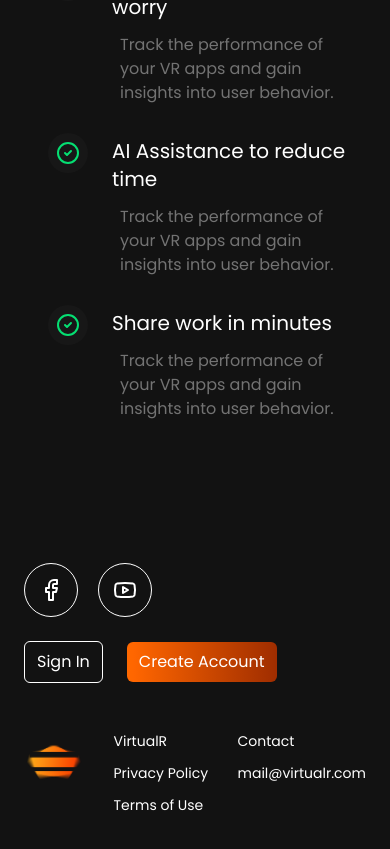
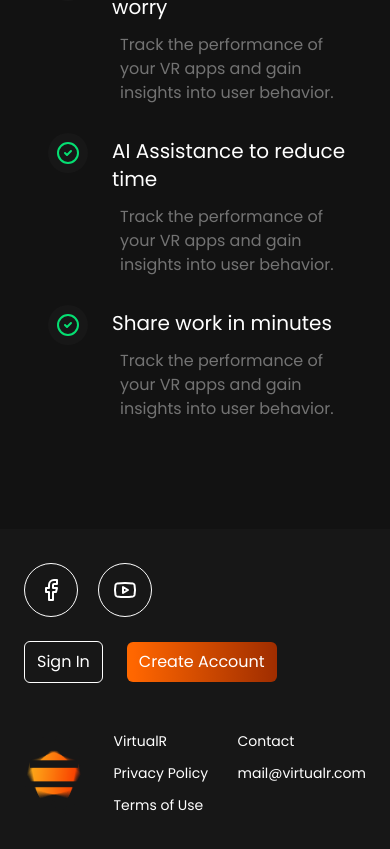
Before and after one commit to mohamedtarekdev/react-tailwind-landing-page, a React (Vite) app: page / in a window 390 px wide. Shown: the part 3281-4130 px from the top of the page. Built offline with nearby package versions, Linux system fonts and the light colour scheme.

Commit message:
feat: update FooterSection layout and styling for improved responsiveness

```diff
--- a/src/App.jsx
+++ b/src/App.jsx
@@ -12,8 +12,8 @@ function App() {
         <HeroSection />
         <FeatureSection />
         <WorkflowSection />
-        <FooterSection />
       </div>
+      <FooterSection />
     </>
   );
 }
--- a/src/components/FooterSection.jsx
+++ b/src/components/FooterSection.jsx
@@ -4,9 +4,10 @@ import { Facebook, Youtube } from "lucide-react";
 
 const FooterSection = () => {
   return (
-    <div className="h-80 flex md:flex-row flex-col-reverse md:justify-between md:items-center md:space-x-20 lg:space-x-30 justify-center">
+    <div className="bg-neutral-900">
+      <div className="h-80 flex md:flex-row flex-col-reverse md:justify-between md:items-center md:space-x-20 lg:space-x-30 justify-center max-w-5xl mx-auto px-6">
         <div className="flex md:flex-1 justify-between mt-12 md:mt-0">
-        <div className="">
+          <div className="flex justify-end">
             <img src={logo} alt="logo" className="sm:w-20 w-15" />
           </div>
           <div className="flex flex-col space-y-3 sm:text-base text-sm">
@@ -49,6 +50,7 @@ const FooterSection = () => {
           </div>
         </div>
       </div>
+    </div>
   );
 };
 
```
Lines whose indentation alone changed are shown as unchanged.
